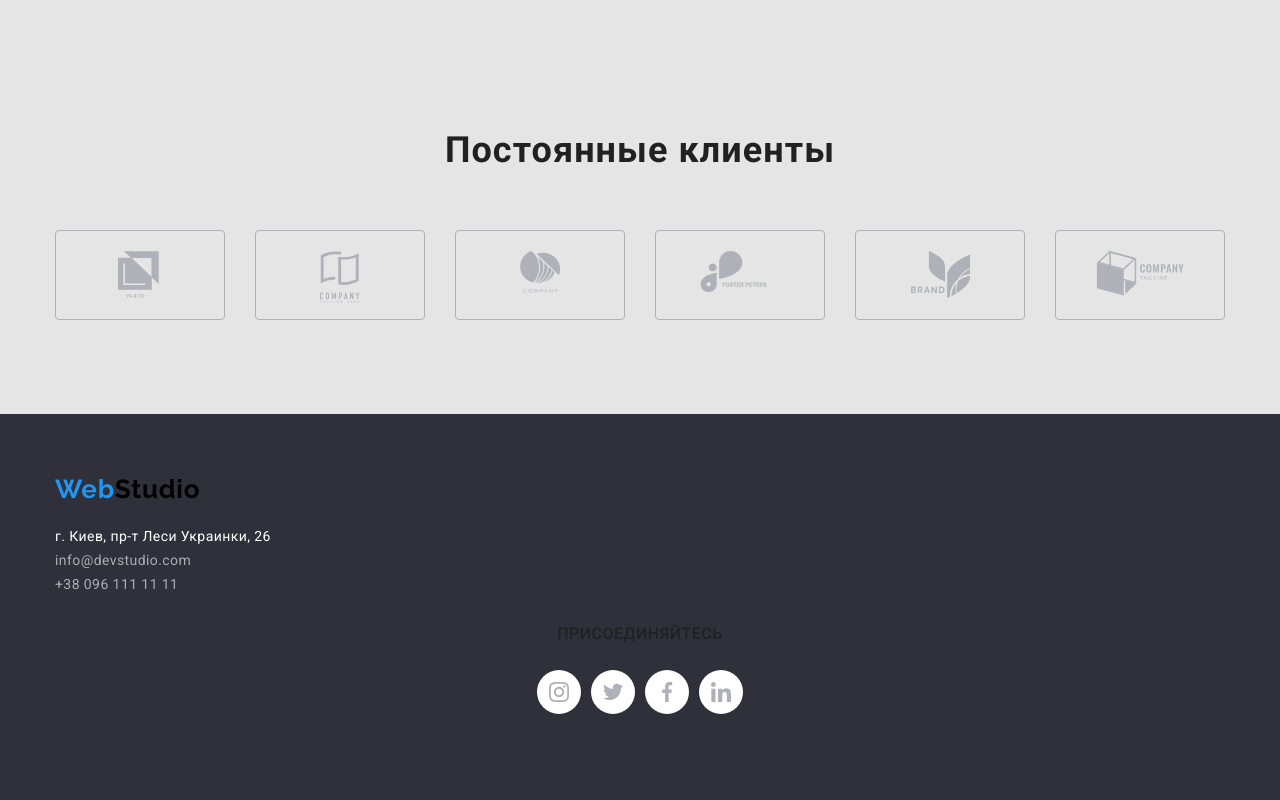
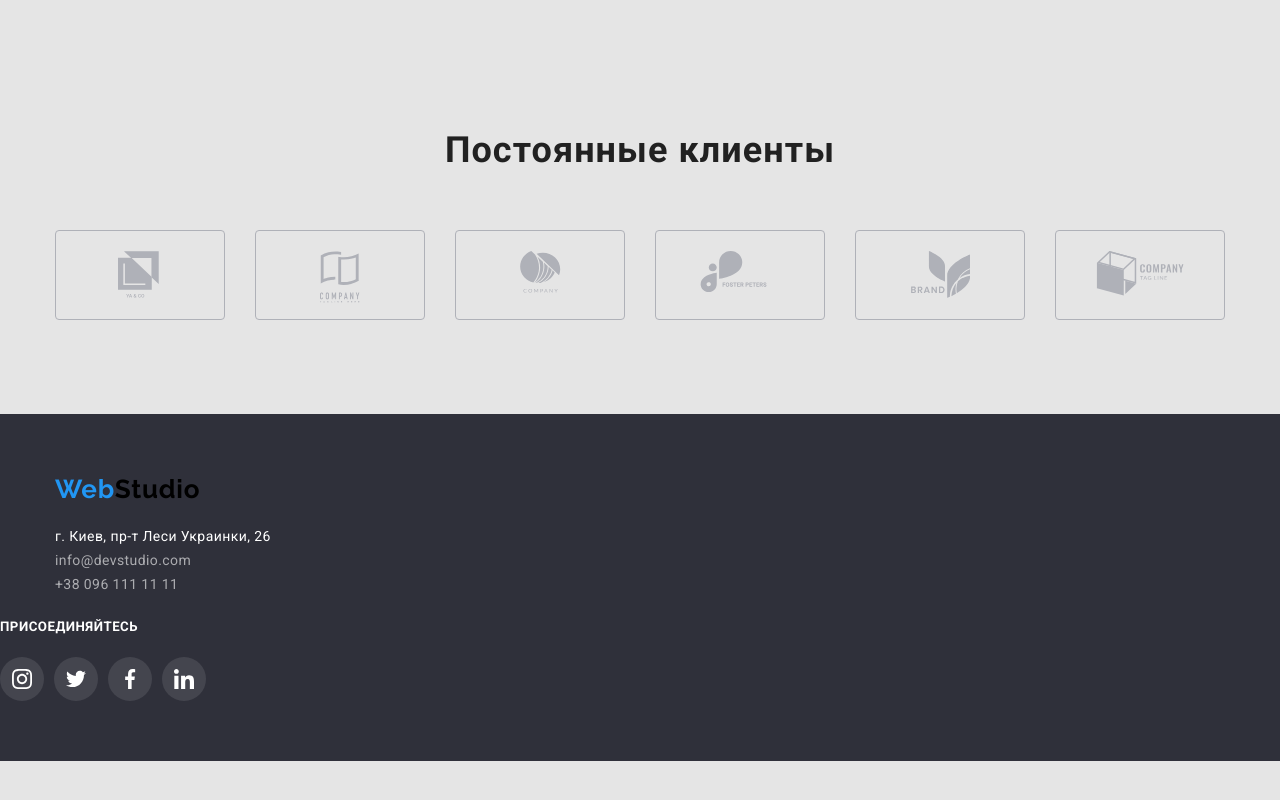
Before and after one commit to VlasovaAlexsandra/goit-markup-hw-04, a plain HTML site: page index.html in a window 1280 px wide. Shown: the part 2263-3063 px from the top of the page. After the commit the page ends 3024 px from the top, so only its background shows below. Drawn offline with Linux system fonts and the light colour scheme.

Commit message:
добавляет соц.сети в подвал

```diff
--- a/css/styles.css
+++ b/css/styles.css
@@ -156,6 +156,36 @@ img {
     line-height: 1.14;
     letter-spacing: 0.02em;
 }
+
+
+/* .social-icon-list {
+    justify-content: center;
+    margin-bottom: 30px;
+}
+
+.social-icon {
+    fill: #afb1b8;
+}
+
+.social-icon-item:not(:last-child) {
+    margin-right: 10px;
+}
+
+.social-icon-link {
+    display: flex;
+    justify-content: center;
+    align-items: center;
+    width: 44px;
+    height: 44px;
+    background-color: #fff;
+    border-radius: 50%;
+}
+
+.social-icon-link:hover .social-icon,
+.social-icon-link:focus .social-icon {
+    fill: var(--footer-text-color);
+} */
+
 
 .contact-icon-link:hover .contact-icon,
 .contact-icon-link:focus .contact-icon {
@@ -522,6 +552,50 @@ img {
     padding-bottom: 60px;
 }
 
+.common-title {
+    color: var(--header-bg-color);
+}
+
+.common-icon-item:not(:last-child) {
+    margin-right: 10px;
+}
+
+.common-icon-link {
+    display: flex;
+    justify-content: center;
+    align-items: center;
+    width: 44px;
+    height: 44px;
+    background-color: rgba(255, 255, 255, 0.1);
+    border-radius: 50%;
+}
+
+.common-icon-link:hover,
+.common-icon-link:focus {
+    background-color: var(--accent-text-color);
+}
+
+.common-icon-link:hover .common-icon,
+.common-icon-link:focus .common-icon {
+    fill: var(--footer-text-color);
+}
+
+.common-icon {
+    fill: var(--footer-text-color);
+    /* text-align: center; */
+
+    font-weight: 500;
+    font-size: 14px;
+    line-height: 1.14;
+    letter-spacing: 0.03em;
+}
+
+/* .common-icon-list {
+    justify-content: center;
+    margin-bottom: 30px;
+}
+ */
+
 .address {
     margin-top: 20px;
 
--- a/index.html
+++ b/index.html
@@ -283,26 +283,26 @@
                 <a href="tel:+380961111111" class="link">+38 096 111 11 11</a> <br>
             </address>
         </div>
-        <section>
-            <h5 class="staff-title">ПРИСОЕДИНЯЙТЕСЬ</h5>
-                <ul class="list social-icon-list flexbox">
-                    <li class="social-icon-item"><a class="social-icon-link" href="https://www.instagram.com">
-                        <svg class="social-icon" width="20px" height="20px">
+        <section class="common">
+            <h5 class="common-title">ПРИСОЕДИНЯЙТЕСЬ</h5>
+                <ul class="list common-icon-list flexbox">
+                    <li class="common-icon-item"><a class="common-icon-link" href="https://www.instagram.com">
+                        <svg class="common-icon" width="20px" height="20px">
                             <use href="./images/icons/symbol-defs.svg#icon-s-instagram"></use>
                         </svg></a>
                     </li>
-                    <li class="social-icon-item"><a class="social-icon-link" href="https://www.twitter.com">
-                        <svg class="social-icon" width="20px" height="20px">
+                    <li class="common-icon-item"><a class="common-icon-link" href="https://www.twitter.com">
+                        <svg class="common-icon" width="20px" height="20px">
                             <use href="./images/icons/symbol-defs.svg#icon-s-twitter"></use>
                         </svg></a>
                     </li>
-                    <li class="social-icon-item"><a class="social-icon-link" href="https://www.facebook.com">
-                        <svg class="social-icon" width="20px" height="20px">
+                    <li class="common-icon-item"><a class="common-icon-link" href="https://www.facebook.com">
+                        <svg class="common-icon" width="20px" height="20px">
                             <use href="./images/icons/symbol-defs.svg#icon-s-facebook"></use>
                         </svg></a>
                     </li>
-                    <li class="social-icon-item"><a class="social-icon-link" href="https://www.linkedin.com">
-                        <svg class="social-icon" width="20px" height="20px">
+                    <li class="common-icon-item"><a class="common-icon-link" href="https://www.linkedin.com">
+                        <svg class="common-icon" width="20px" height="20px">
                             <use href="./images/icons/symbol-defs.svg#icon-s-linkedin"></use>
                         </svg></a>
                     </li>
```
